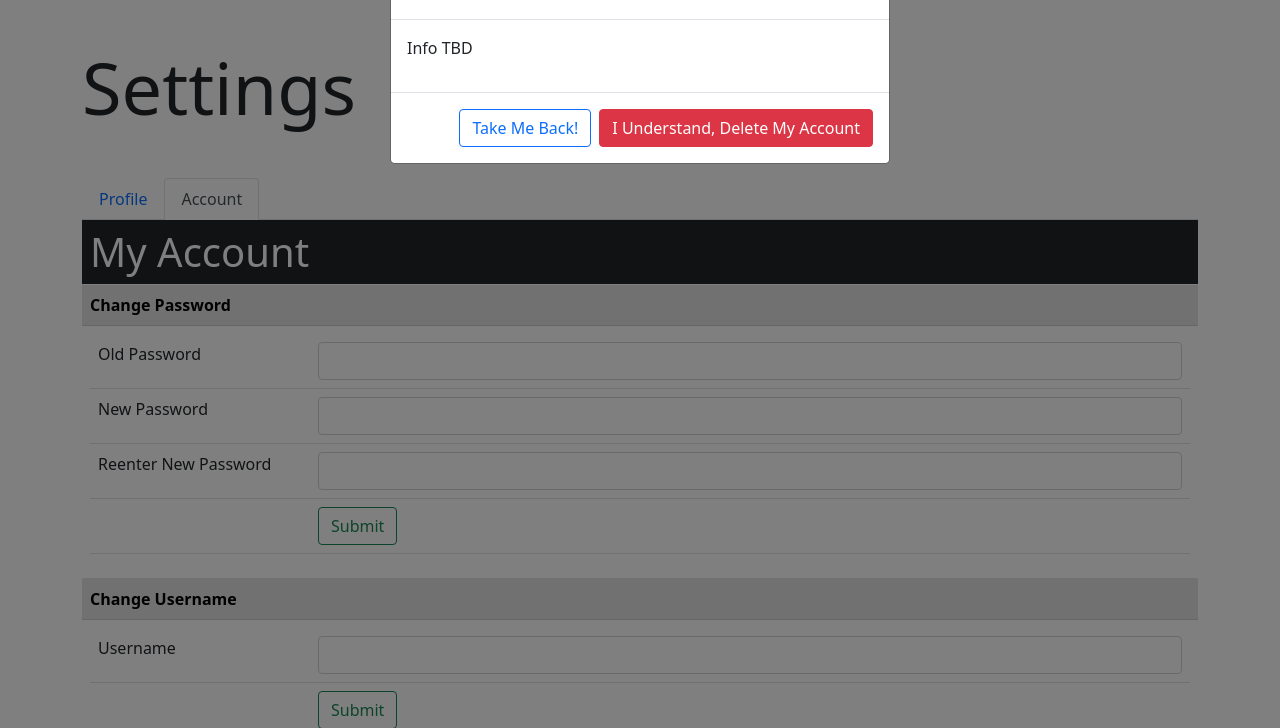
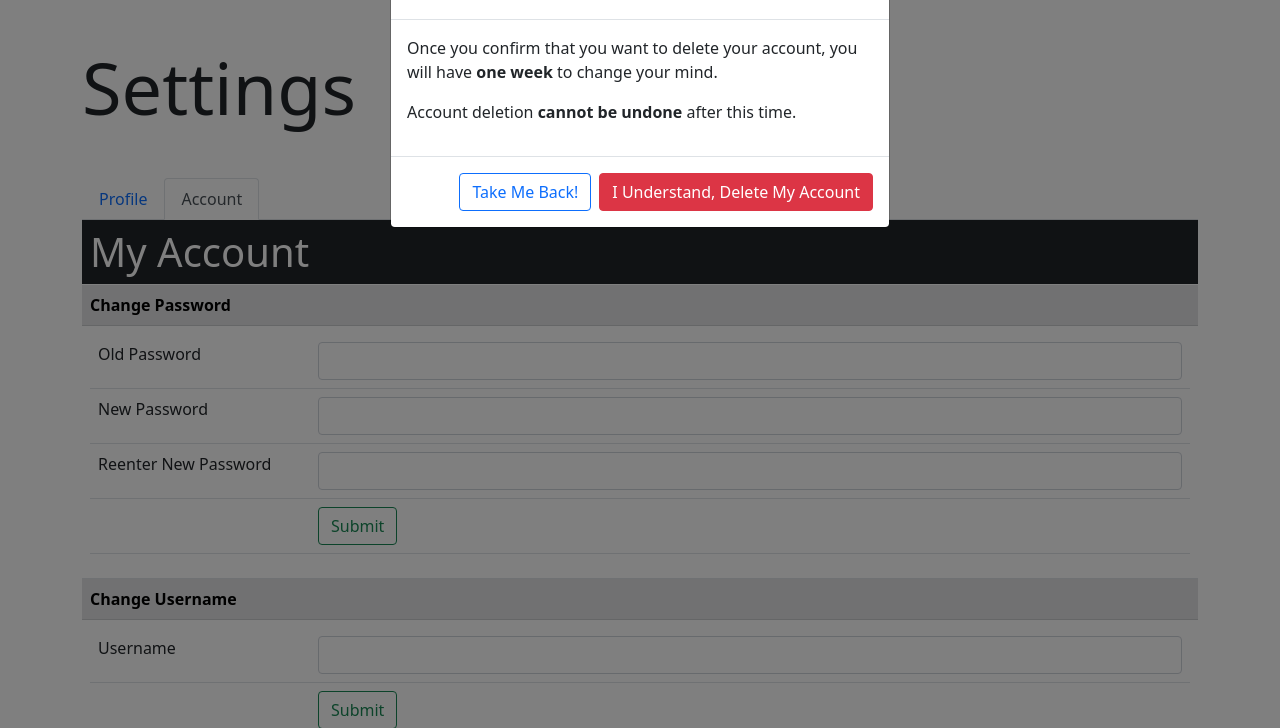
Before and after one commit to James-Garden/my-media-list-v2, a Django app: page /edit_account in a window 1280 px wide, after a click on "Delete Account". Shown: the part 72-800 px from the top of the page. Run offline with Django 4.2, Linux system fonts and the light colour scheme; the visitor is signed in with stand-in values (Sample User, id 1); some libraries are stand-ins or nearby versions.

Commit message:
updated account deletion confirmation message

```diff
--- a/user/templates/user/edit_account.html
+++ b/user/templates/user/edit_account.html
@@ -161,7 +161,8 @@
                     <button type="button" class="btn-close" data-bs-dismiss="modal" aria-label="Close"></button>
                 </div>
                 <div class="modal-body">
-                    <p>Info TBD</p>
+                    <p>Once you confirm that you want to delete your account, you will have <strong>one week</strong> to change your mind.</p>
+                    <p>Account deletion <strong>cannot be undone</strong> after this time.</p>
                 </div>
                 <div class="modal-footer">
                     <button class="btn btn-outline-primary" data-bs-dismiss="modal">Take Me Back!</button>
```
